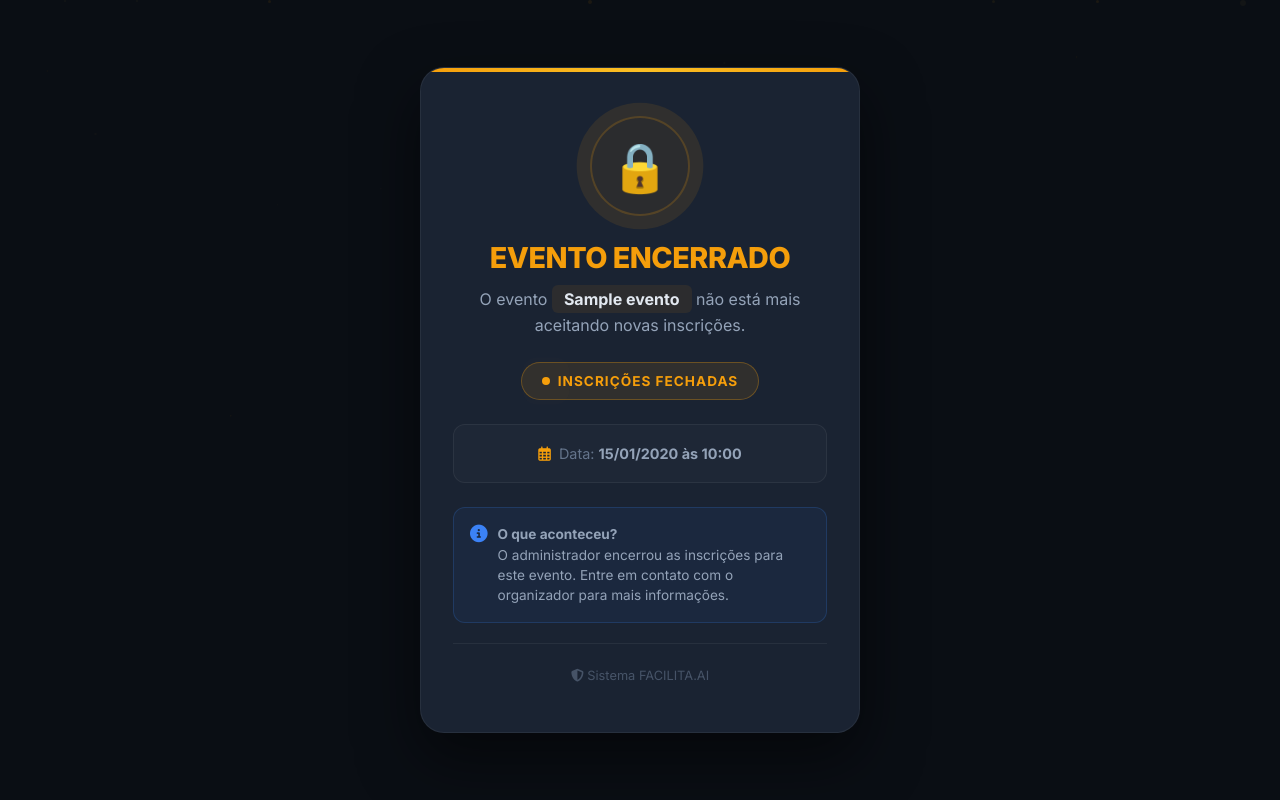
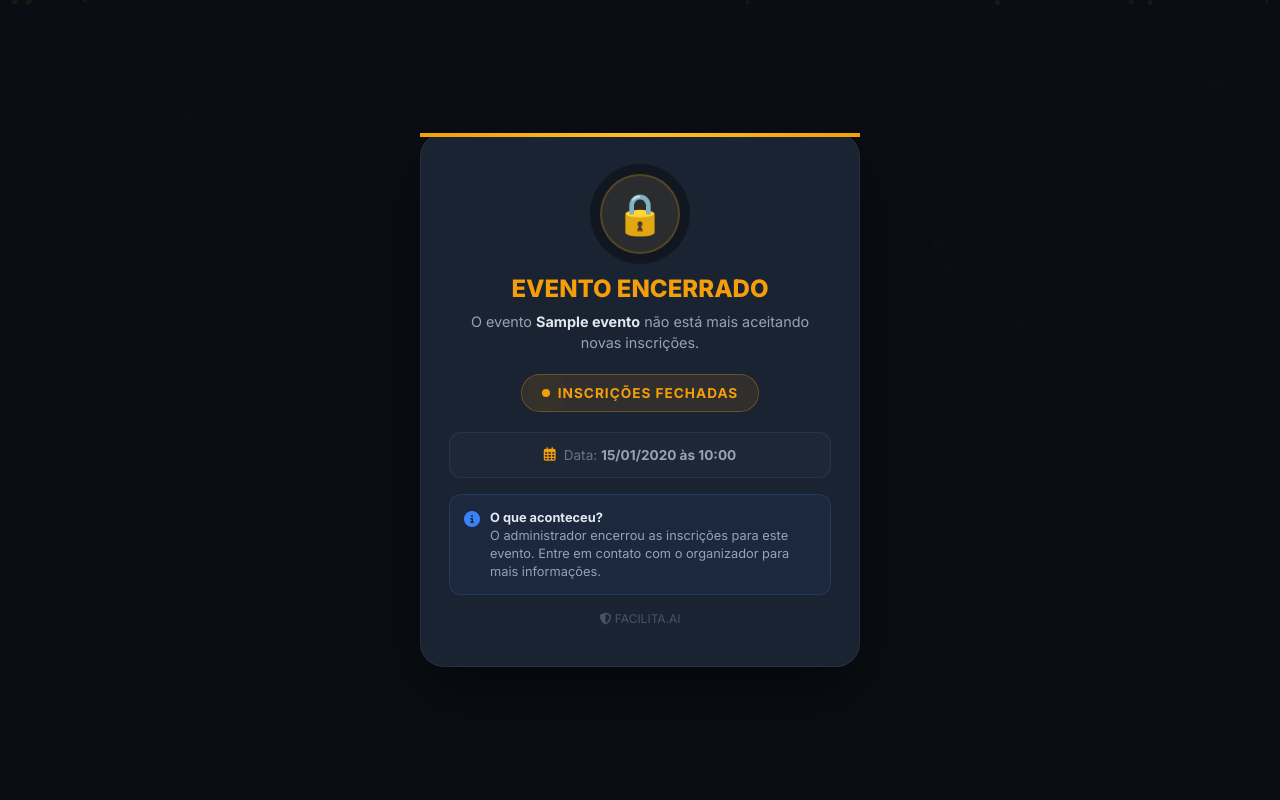
Before and after one commit to brenobucciarati/facilita.ai, a Flask app: template templates/public/evento_fechado.html in a window 1280 px wide. Run offline with Flask 3, Linux system fonts and the light colour scheme; tables that the repository leaves empty hold one stand-in row (values such as "Sample post"); the template is opened without the code that fills it: values that come from a table or form of the project are taken from there, most other values are stand-ins (such as "Sample title", 1, 10 or a date in 2020).

Commit message:
Update evento_fechado.html

```diff
--- a/templates/public/evento_fechado.html
+++ b/templates/public/evento_fechado.html
@@ -4,252 +4,159 @@
     <meta charset="UTF-8">
     <meta name="viewport" content="width=device-width, initial-scale=1.0, maximum-scale=1.0, user-scalable=no">
     <meta name="theme-color" content="#0a0e14">
-    <title>Evento Encerrado - {{ evento.nome }}</title>
+    <title>{% if motivo == 'excluido' %}Evento Excluído{% else %}Evento Encerrado{% endif %} - {{ evento.nome }}</title>
 
-    <link href="https://fonts.googleapis.com/css2?family=Inter:wght@300;400;500;600;700;800;900&display=swap" rel="stylesheet">
+    <link href="https://fonts.googleapis.com/css2?family=Inter:wght@400;500;600;700;800;900&display=swap" rel="stylesheet">
     <link href="https://cdnjs.cloudflare.com/ajax/libs/font-awesome/6.5.1/css/all.min.css" rel="stylesheet">
 
     <style>
         * { margin: 0; padding: 0; box-sizing: border-box; }
-
         body {
-            background: #0a0e14;
-            font-family: 'Inter', 'Segoe UI', sans-serif;
-            display: flex;
-            align-items: center;
-            justify-content: center;
-            min-height: 100vh;
-            padding: 16px;
-            position: relative;
-            overflow: hidden;
+            background: #0a0e14; font-family: 'Inter', 'Segoe UI', sans-serif;
+            display: flex; align-items: center; justify-content: center;
+            min-height: 100vh; padding: 16px; position: relative; overflow-x: hidden;
         }
-
-        /* Background particles */
-        .bg-particles {
-            position: fixed;
-            top: 0;
-            left: 0;
-            width: 100%;
-            height: 100%;
-            pointer-events: none;
-            z-index: 0;
+        .bg-particles { position: fixed; top: 0; left: 0; width: 100%; height: 100%; pointer-events: none; z-index: 0; }
+        .particle {
+            position: absolute; border-radius: 50%; animation: floatUp 10s linear infinite;
         }
-
-        .particle {
-            position: absolute;
-            background: rgba(245, 158, 11, 0.06);
-            border-radius: 50%;
-            animation: floatUp 10s linear infinite;
-        }
-
+        .particle-encerrado { background: rgba(245, 158, 11, 0.08); }
+        .particle-excluido { background: rgba(239, 68, 68, 0.08); }
         @keyframes floatUp {
             0% { transform: translateY(100vh) scale(0); opacity: 0; }
             10% { opacity: 1; }
             90% { opacity: 1; }
             100% { transform: translateY(-100vh) scale(1); opacity: 0; }
         }
-
-        /* Main card */
         .card-container {
-            position: relative;
-            z-index: 1;
-            width: 100%;
-            max-width: 440px;
-            animation: cardEntry 0.8s cubic-bezier(0.16, 1, 0.3, 1);
+            position: relative; z-index: 1; width: 100%; max-width: 440px;
+            animation: cardEntry 0.6s ease;
         }
-
         @keyframes cardEntry {
-            from { opacity: 0; transform: translateY(30px) scale(0.95); }
+            from { opacity: 0; transform: translateY(20px) scale(0.95); }
             to { opacity: 1; transform: translateY(0) scale(1); }
         }
-
         .card-encerrado {
-            background: #1a2332;
-            border: 1px solid rgba(255, 255, 255, 0.06);
-            border-radius: 24px;
-            padding: 48px 32px;
-            text-align: center;
-            position: relative;
-            overflow: hidden;
-            box-shadow: 0 25px 60px rgba(0, 0, 0, 0.5);
+            background: #1a2332; border: 1px solid rgba(255,255,255,0.06);
+            border-radius: 24px; padding: 40px 28px; text-align: center;
+            box-shadow: 0 25px 60px rgba(0,0,0,0.5);
         }
-
-        .card-encerrado::before {
-            content: '';
-            position: absolute;
-            top: 0;
-            left: 0;
-            width: 100%;
-            height: 4px;
+        .card-encerrado.excluido::before {
+            content: ''; position: absolute; top: 0; left: 0; width: 100%; height: 4px;
+            background: linear-gradient(90deg, #ef4444, #f87171, #ef4444);
+        }
+        .card-encerrado.encerrado::before {
+            content: ''; position: absolute; top: 0; left: 0; width: 100%; height: 4px;
             background: linear-gradient(90deg, #f59e0b, #fbbf24, #f59e0b);
         }
-
-        /* Icon */
         .icon-wrapper {
-            width: 100px;
-            height: 100px;
-            background: rgba(245, 158, 11, 0.08);
-            border: 2px solid rgba(245, 158, 11, 0.2);
-            border-radius: 50%;
-            display: flex;
-            align-items: center;
-            justify-content: center;
-            margin: 0 auto 24px;
-            animation: pulse 2s ease-in-out infinite;
+            width: 80px; height: 80px; border-radius: 50%;
+            display: flex; align-items: center; justify-content: center;
+            margin: 0 auto 20px; animation: pulse 2s ease-in-out infinite;
         }
-
+        .icon-excluido {
+            background: rgba(239,68,68,0.08); border: 2px solid rgba(239,68,68,0.2);
+        }
+        .icon-encerrado {
+            background: rgba(245,158,11,0.08); border: 2px solid rgba(245,158,11,0.2);
+        }
         @keyframes pulse {
-            0%, 100% { box-shadow: 0 0 0 0 rgba(245, 158, 11, 0.3); }
-            50% { box-shadow: 0 0 0 20px rgba(245, 158, 11, 0); }
+            0%,100%{box-shadow:0 0 0 0 currentColor}
+            50%{box-shadow:0 0 0 15px transparent}
         }
-
-        .icon-wrapper .emoji {
-            font-size: 3em;
+        .icon-wrapper.excluido { animation: pulseRed 2s ease-in-out infinite; }
+        @keyframes pulseRed {
+            0%,100%{box-shadow:0 0 0 0 rgba(239,68,68,0.4)}
+            50%{box-shadow:0 0 0 15px rgba(239,68,68,0)}
         }
-
-        /* Content */
-        .titulo-encerrado {
-            font-size: 1.8em;
-            font-weight: 800;
-            color: #f59e0b;
-            margin-bottom: 12px;
-            letter-spacing: -0.5px;
-        }
-
-        .subtitulo-encerrado {
-            color: #94a3b8;
-            font-size: 1em;
-            margin-bottom: 24px;
-            line-height: 1.6;
-        }
-
-        .evento-nome {
-            color: #e2e8f0;
-            font-weight: 700;
-            background: rgba(245, 158, 11, 0.08);
-            padding: 4px 12px;
-            border-radius: 6px;
-        }
-
-        /* Status badge */
+        .icon-wrapper .emoji { font-size: 2.5em; }
+        .titulo { font-size: 1.5em; font-weight: 800; margin-bottom: 8px; }
+        .titulo-excluido { color: #ef4444; }
+        .titulo-encerrado { color: #f59e0b; }
+        .subtitulo { color: #94a3b8; font-size: 0.9em; margin-bottom: 20px; line-height: 1.5; }
+        .evento-nome { color: #e2e8f0; font-weight: 700; }
         .status-badge {
-            display: inline-flex;
-            align-items: center;
-            gap: 8px;
-            background: rgba(245, 158, 11, 0.1);
-            border: 1px solid rgba(245, 158, 11, 0.3);
-            color: #f59e0b;
-            padding: 10px 20px;
-            border-radius: 25px;
-            font-weight: 700;
-            font-size: 0.85em;
-            text-transform: uppercase;
-            letter-spacing: 1px;
-            margin-bottom: 24px;
-        }
-
-        .status-dot {
-            width: 8px;
-            height: 8px;
-            background: #f59e0b;
-            border-radius: 50%;
-            animation: pulse 1.5s infinite;
-        }
-
-        /* Info card */
-        .info-card {
-            background: rgba(255, 255, 255, 0.02);
-            border: 1px solid rgba(255, 255, 255, 0.06);
-            border-radius: 12px;
-            padding: 20px;
-            margin-bottom: 24px;
-        }
-
-        .info-row {
-            display: flex;
-            align-items: center;
-            justify-content: center;
-            gap: 8px;
-            color: #64748b;
-            font-size: 0.9em;
-        }
-
-        .info-row i {
-            color: #f59e0b;
-        }
-
-        .info-row strong {
-            color: #94a3b8;
-        }
-
-        /* Alert */
-        .alert-info {
-            display: flex;
-            align-items: flex-start;
-            gap: 10px;
-            background: rgba(59, 130, 246, 0.06);
-            border: 1px solid rgba(59, 130, 246, 0.2);
-            border-radius: 12px;
-            padding: 16px;
-            text-align: left;
+            display: inline-flex; align-items: center; gap: 8px;
+            padding: 10px 20px; border-radius: 25px;
+            font-weight: 700; font-size: 0.85em; text-transform: uppercase; letter-spacing: 1px;
             margin-bottom: 20px;
         }
+        .badge-excluido {
+            background: rgba(239,68,68,0.1); border: 1px solid rgba(239,68,68,0.3); color: #ef4444;
+        }
+        .badge-encerrado {
+            background: rgba(245,158,11,0.1); border: 1px solid rgba(245,158,11,0.3); color: #f59e0b;
+        }
+        .status-dot { width: 8px; height: 8px; border-radius: 50%; }
+        .dot-excluido { background: #ef4444; }
+        .dot-encerrado { background: #f59e0b; animation: pulse 1.5s infinite; }
+        .info-card {
+            background: rgba(255,255,255,0.02); border: 1px solid rgba(255,255,255,0.06);
+            border-radius: 12px; padding: 14px; margin-bottom: 16px;
+        }
+        .info-row { display: flex; align-items: center; justify-content: center; gap: 8px; color: #64748b; font-size: 0.85em; }
+        .info-row i { color: #f59e0b; }
+        .info-row strong { color: #94a3b8; }
+        .alert-info {
+            display: flex; align-items: flex-start; gap: 10px;
+            border-radius: 12px; padding: 14px; text-align: left; margin-bottom: 16px;
+        }
+        .alert-excluido {
+            background: rgba(239,68,68,0.06); border: 1px solid rgba(239,68,68,0.2);
+        }
+        .alert-encerrado {
+            background: rgba(59,130,246,0.06); border: 1px solid rgba(59,130,246,0.2);
+        }
+        .alert-info i { font-size: 1em; margin-top: 2px; }
+        .alert-excluido i { color: #ef4444; }
+        .alert-encerrado i { color: #3b82f6; }
+        .alert-text { color: #94a3b8; font-size: 0.8em; line-height: 1.4; }
+        .alert-text strong { color: #e2e8f0; }
+        .footer-text { color: #64748b; font-size: 0.75em; opacity: 0.6; margin-top: 12px; }
 
-        .alert-info i {
-            color: #3b82f6;
-            font-size: 1.1em;
-            margin-top: 1px;
-        }
-
-        .alert-info .alert-text {
-            color: #94a3b8;
-            font-size: 0.85em;
-            line-height: 1.5;
-        }
-
-        /* Footer */
-        .card-footer {
-            border-top: 1px solid rgba(255, 255, 255, 0.06);
-            padding-top: 20px;
-        }
-
-        .footer-text {
-            color: #64748b;
-            font-size: 0.8em;
-            opacity: 0.6;
-        }
-
-        /* Responsive */
         @media (max-width: 480px) {
-            .card-encerrado { padding: 32px 20px; }
-            .icon-wrapper { width: 80px; height: 80px; }
-            .icon-wrapper .emoji { font-size: 2.5em; }
-            .titulo-encerrado { font-size: 1.4em; }
+            .card-encerrado { padding: 28px 18px; border-radius: 20px; }
+            .icon-wrapper { width: 64px; height: 64px; }
+            .icon-wrapper .emoji { font-size: 2em; }
+            .titulo { font-size: 1.3em; }
         }
     </style>
 </head>
 <body>
-    <!-- Background particles -->
     <div class="bg-particles" id="particles"></div>
 
-    <!-- Main card -->
     <div class="card-container">
-        <div class="card-encerrado">
-            <!-- Icon -->
-            <div class="icon-wrapper">
-                <span class="emoji">🔒</span>
+        <div class="card-encerrado {% if motivo == 'excluido' %}excluido{% else %}encerrado{% endif %}">
+            <!-- Ícone -->
+            <div class="icon-wrapper {% if motivo == 'excluido' %}icon-excluido excluido{% else %}icon-encerrado{% endif %}">
+                <span class="emoji">{% if motivo == 'excluido' %}🗑️{% else %}🔒{% endif %}</span>
             </div>
 
-            <!-- Title -->
-            <h1 class="titulo-encerrado">EVENTO ENCERRADO</h1>
-            <p class="subtitulo-encerrado">
-                O evento <span class="evento-nome">{{ evento.nome }}</span> não está mais aceitando novas inscrições.
+            <!-- Título -->
+            <h1 class="titulo {% if motivo == 'excluido' %}titulo-excluido{% else %}titulo-encerrado{% endif %}">
+                {% if motivo == 'excluido' %}
+                    EVENTO EXCLUÍDO
+                {% else %}
+                    EVENTO ENCERRADO
+                {% endif %}
+            </h1>
+            <p class="subtitulo">
+                O evento <span class="evento-nome">{{ evento.nome }}</span>
+                {% if motivo == 'excluido' %}
+                    foi <strong style="color:#ef4444;">excluído permanentemente</strong> pelo administrador e não está mais disponível.
+                {% else %}
+                    não está mais aceitando novas inscrições.
+                {% endif %}
             </p>
 
-            <!-- Status -->
-            <div class="status-badge">
-                <span class="status-dot"></span>
-                Inscrições Fechadas
+            <!-- Status Badge -->
+            <div class="status-badge {% if motivo == 'excluido' %}badge-excluido{% else %}badge-encerrado{% endif %}">
+                <span class="status-dot {% if motivo == 'excluido' %}dot-excluido{% else %}dot-encerrado{% endif %}"></span>
+                {% if motivo == 'excluido' %}
+                    Evento Finalizado
+                {% else %}
+                    Inscrições Fechadas
+                {% endif %}
             </div>
 
             <!-- Info -->
@@ -260,60 +167,49 @@
                 </div>
             </div>
 
-            <!-- Alert -->
-            <div class="alert-info">
-                <i class="fas fa-info-circle"></i>
+            <!-- Alerta -->
+            <div class="alert-info {% if motivo == 'excluido' %}alert-excluido{% else %}alert-encerrado{% endif %}">
+                <i class="fas fa-{% if motivo == 'excluido' %}trash-alt{% else %}info-circle{% endif %}"></i>
                 <div class="alert-text">
-                    <strong>O que aconteceu?</strong><br>
-                    O administrador encerrou as inscrições para este evento. Entre em contato com o organizador para mais informações.
+                    {% if motivo == 'excluido' %}
+                        <strong>Este evento foi removido.</strong><br>
+                        O administrador excluiu este evento permanentemente. Se você tinha uma inscrição, ela não é mais válida.
+                    {% else %}
+                        <strong>O que aconteceu?</strong><br>
+                        O administrador encerrou as inscrições para este evento. Entre em contato com o organizador para mais informações.
+                    {% endif %}
                 </div>
             </div>
 
             <!-- Footer -->
-            <div class="card-footer">
-                <span class="footer-text">
-                    <i class="fas fa-shield-alt"></i>
-                    Sistema FACILITA.AI
-                </span>
+            <div class="footer-text">
+                <i class="fas fa-shield-alt"></i> FACILITA.AI
             </div>
         </div>
     </div>
 
     <script>
-        // Create particles
-        function createParticles() {
-            var container = document.getElementById('particles');
-            var colors = [
-                'rgba(245, 158, 11, 0.08)',
-                'rgba(251, 191, 36, 0.06)',
-                'rgba(252, 211, 77, 0.04)'
-            ];
+        var motivo = '{{ motivo }}';
+        var container = document.getElementById('particles');
+        var colors = motivo === 'excluido'
+            ? ['rgba(239,68,68,0.08)', 'rgba(248,113,113,0.06)', 'rgba(252,165,165,0.04)']
+            : ['rgba(245,158,11,0.08)', 'rgba(251,191,36,0.06)', 'rgba(252,211,77,0.04)'];
+        var particleClass = motivo === 'excluido' ? 'particle particle-excluido' : 'particle particle-encerrado';
 
-            for (var i = 0; i < 25; i++) {
-                var particle = document.createElement('div');
-                particle.className = 'particle';
-
-                var size = Math.random() * 4 + 2;
-                var left = Math.random() * 100;
-                var delay = Math.random() * 10;
-                var duration = Math.random() * 8 + 6;
-
-                particle.style.cssText =
-                    'width: ' + size + 'px; ' +
-                    'height: ' + size + 'px; ' +
-                    'left: ' + left + '%; ' +
-                    'background: ' + colors[Math.floor(Math.random() * colors.length)] + '; ' +
-                    'animation-delay: ' + delay + 's; ' +
-                    'animation-duration: ' + duration + 's;';
-
-                container.appendChild(particle);
-            }
+        for (var i = 0; i < 25; i++) {
+            var p = document.createElement('div');
+            p.className = particleClass;
+            p.style.cssText =
+                'width:' + (Math.random()*4+2) + 'px;' +
+                'height:' + (Math.random()*4+2) + 'px;' +
+                'left:' + (Math.random()*100) + '%;' +
+                'animation-delay:' + (Math.random()*10) + 's;' +
+                'animation-duration:' + (Math.random()*8+6) + 's;';
+            container.appendChild(p);
         }
 
-        createParticles();
-
-        console.log('%c🔒 Evento Encerrado %c- Inscrições fechadas',
-            'color: #f59e0b; font-weight: bold;',
+        console.log('%c' + (motivo === 'excluido' ? '🗑️ Evento Excluído' : '🔒 Evento Encerrado') + ' %c- ' + (motivo === 'excluido' ? 'Removido pelo admin' : 'Inscrições fechadas'),
+            'color: ' + (motivo === 'excluido' ? '#ef4444' : '#f59e0b') + '; font-weight: bold;',
             'color: #94a3b8;');
     </script>
 </body>
```
